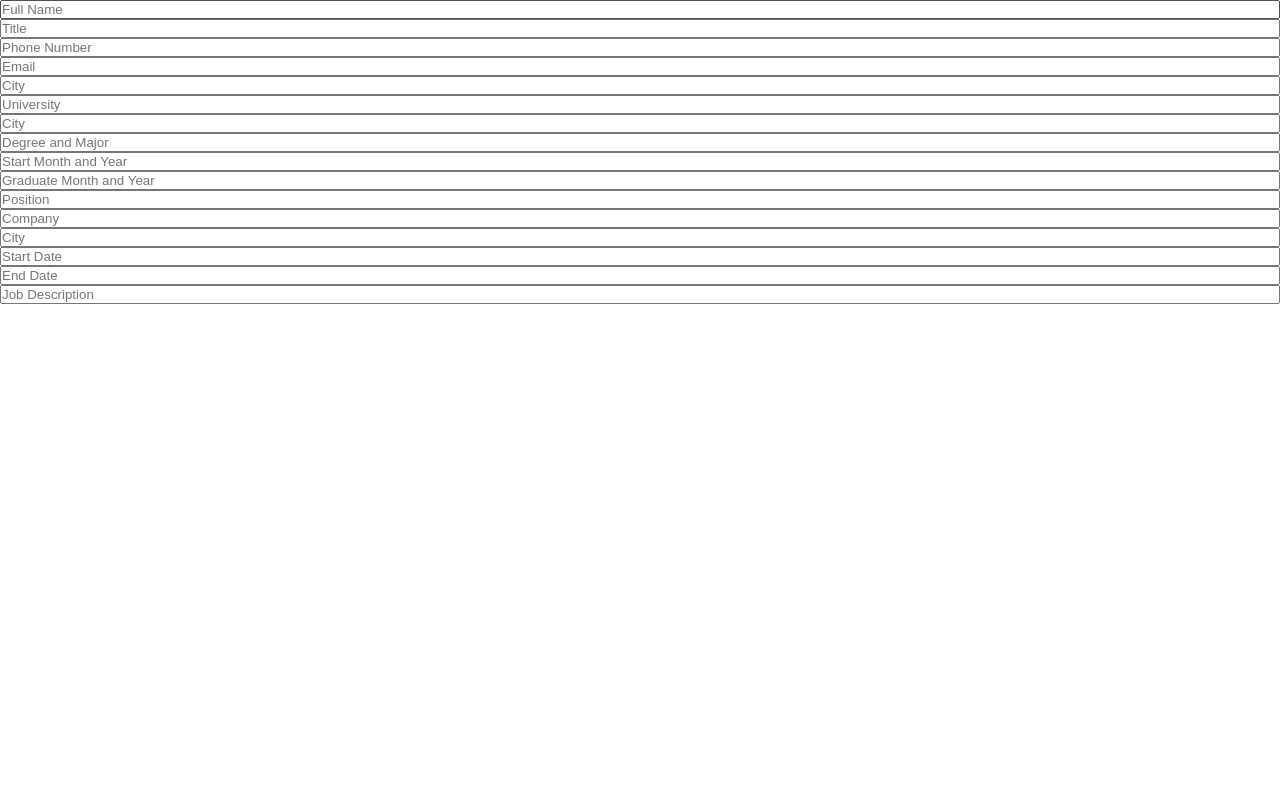
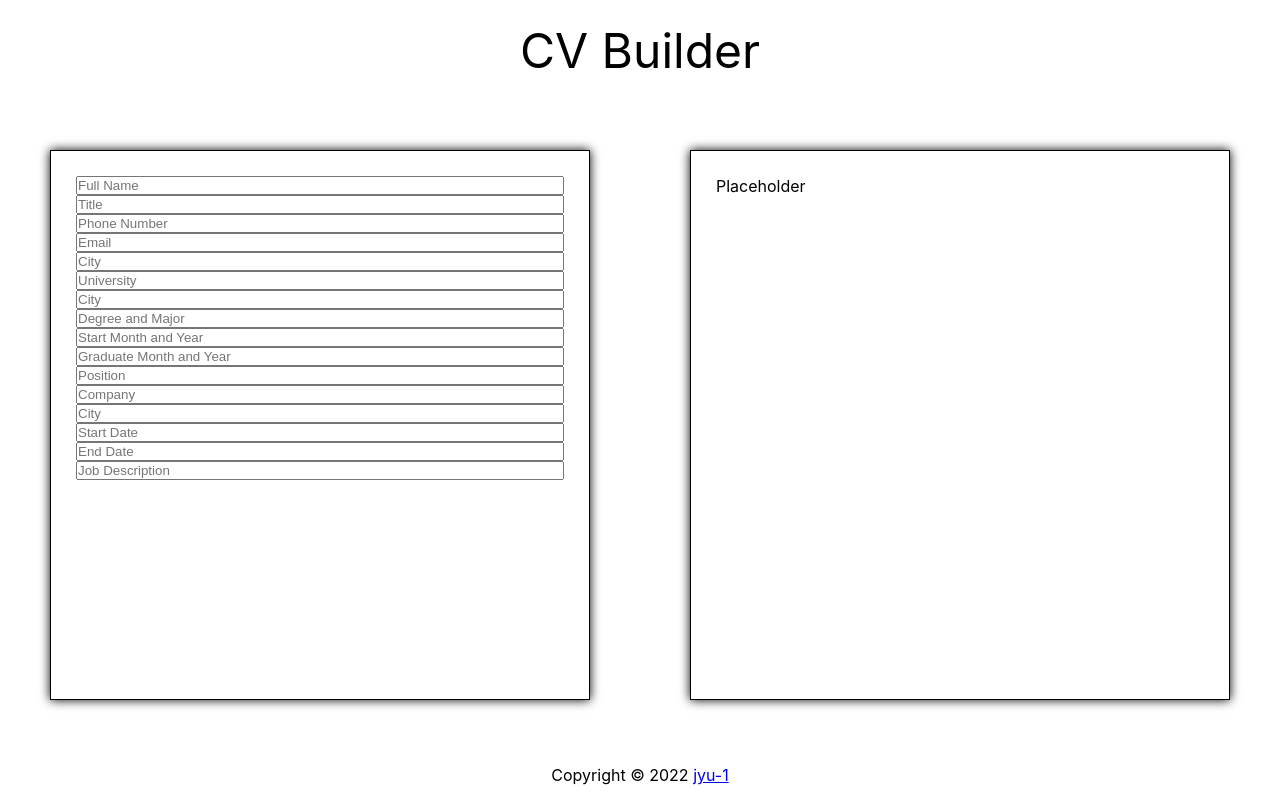
Before and after one commit to jyu-1/cv-project, a React (Create React App) app: page / in a window 1280 px wide. Built offline with nearby package versions, Linux system fonts and the light colour scheme.

Commit message:
add basic structure to the website

```diff
--- a/src/App.js
+++ b/src/App.js
@@ -12,12 +12,26 @@ class App extends Component {
     render() {
         return (
             <div className="app">
-                <div className="left">
-                    <Contact />
-                    <Education />
-                    <Experience />
+                <div className="header">CV Builder</div>
+                <div className="main">
+                    <div className="left">
+                        <Contact />
+                        <Education />
+                        <Experience />
+                    </div>
+                    <div className="right">Placeholder</div>
                 </div>
-                <div className="right"></div>
+                <div className="footer">
+                    <span>
+                        Copyright © 2022{" "}
+                        <a
+                            href="https://github.com/jyu-1/cv-project"
+                            title="github link to this project"
+                        >
+                            jyu-1
+                        </a>
+                    </span>
+                </div>
             </div>
         );
     }
--- a/src/styles/App.css
+++ b/src/styles/App.css
@@ -4,7 +4,46 @@
     box-sizing: border-box;
 }
 
+/* Body */
+.app {
+    display: flex;
+    flex-direction: column;
+    min-height: 100vh;
+}
+
+/* Header */
+.header {
+    flex: 0 0 100px;
+    display: flex;
+    justify-content: center;
+    align-items: center;
+    font-size: 3rem;
+}
+
+/* Main */
+.main {
+    flex: 1;
+    display: flex;
+}
+
+.left,
+.right {
+    flex: 1 1 0;
+    margin: 50px;
+    padding: 25px;
+    border: 1px solid black;
+    box-shadow: 0 0 10px black;
+}
+
 form {
     display: flex;
     flex-direction: column;
 }
+
+/* Footer */
+.footer {
+    flex: 0 0 50px;
+    display: flex;
+    justify-content: center;
+    align-items: center;
+}
```
